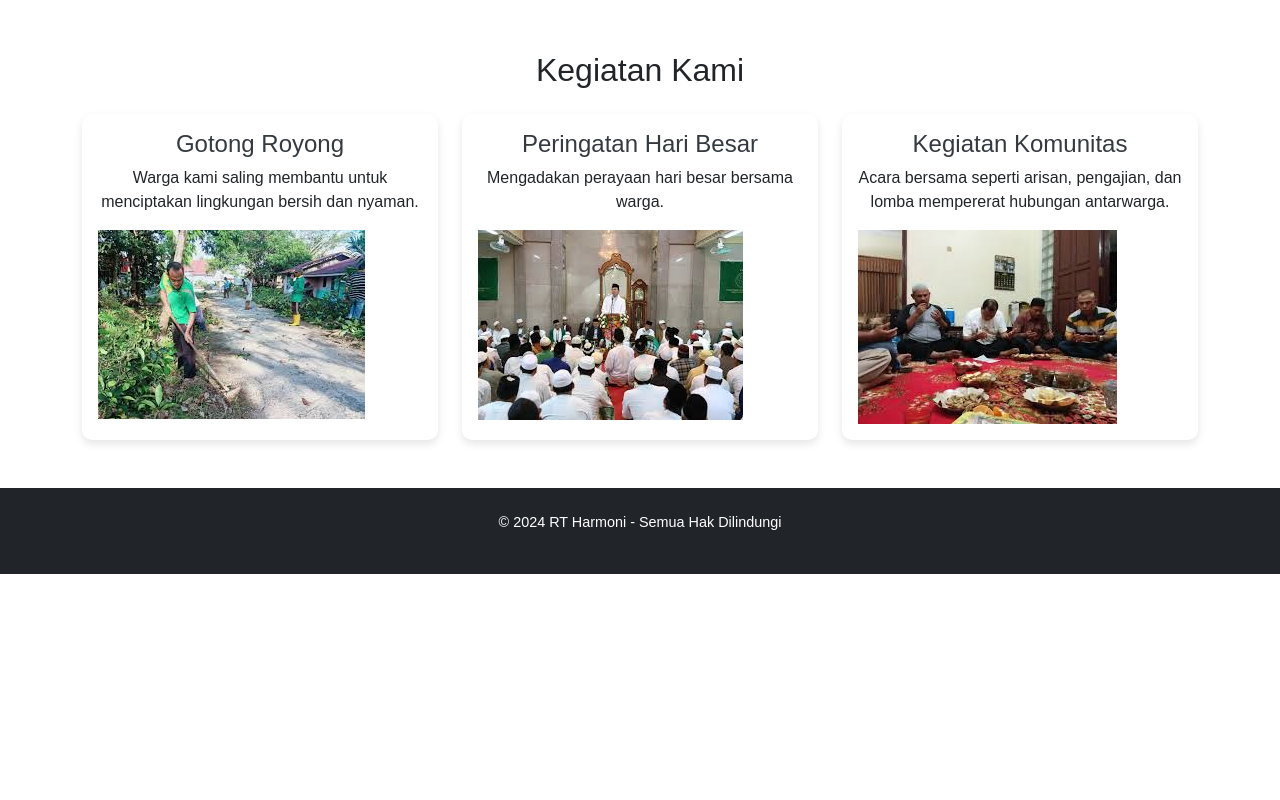
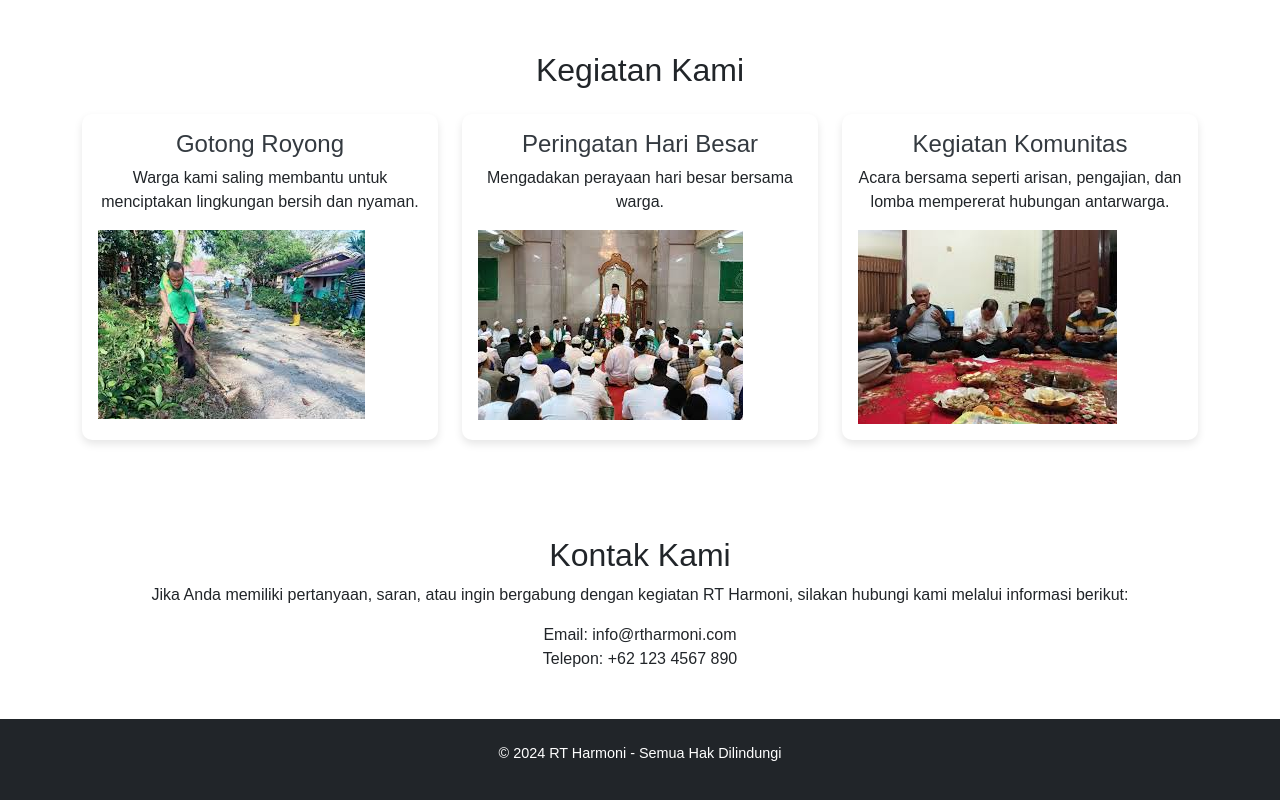
Before and after one commit to Aksal156/Landing_page_rt, a plain HTML site: page index.html in a window 1280 px wide. Shown: the part 920-1720 px from the top of the page. Before the commit the page ends 1494 px from the top, so only its background shows below. Drawn offline with nearby package versions, Linux system fonts and the light colour scheme; files that its build step writes are made by us from their sources.

Commit message:
index.html

```diff
--- a/index.html
+++ b/index.html
@@ -102,6 +102,17 @@
     </div>
 </div>
 
+    <!-- Kontak Section -->
+    <div id="kontak" class="container my-5 pt-5">
+        <h2 class="text-center">Kontak Kami</h2>
+        <p class="text-center">Jika Anda memiliki pertanyaan, saran, atau ingin bergabung dengan kegiatan RT Harmoni,
+            silakan hubungi kami melalui informasi berikut:</p>
+        <ul class="list-unstyled text-center">
+            <li>Email: info@rtharmoni.com</li>
+            <li>Telepon: +62 123 4567 890</li>
+        </ul>
+    </div>
+
     <!-- Footer -->
     <footer class="py-4 bg-dark text-white text-center">
         <p>© 2024 RT Harmoni - Semua Hak Dilindungi</p>
```
